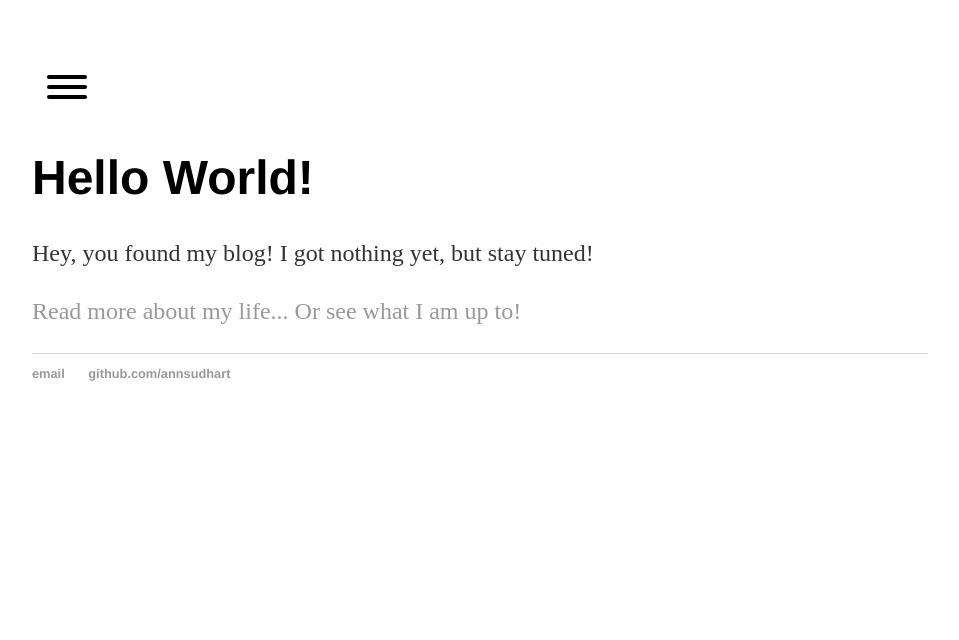
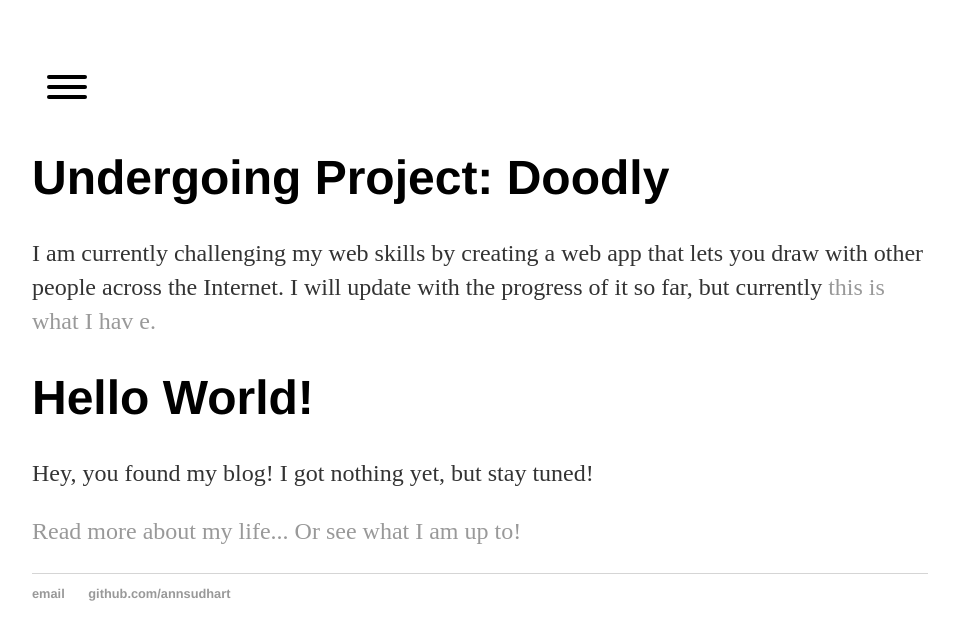
Before and after one commit to annsudhart/annsudhart.github.io, a Jekyll site: the page built from blog.html, in a window 1280 px wide. Shown: the top 640 px of the page, without its empty margins (160-1119 px from the left). Built offline with Jekyll 4.4.1, drawn with Linux system fonts in a browser that asks for light colours.

Commit message:
New blog post about Doodly project

```diff
--- a/blog.html
+++ b/blog.html
@@ -2,6 +2,15 @@
 layout: default
 title: Andrea Sudharta, Innovator
 ---
+<div class="blurb">
+	<h1>Undergoing Project: Doodly</h1>
+	<p>I am currently challenging my web skills by creating
+	   a web app that lets you draw with other people across
+	   the Internet. I will update with the progress of it so far,
+	   but currently 	   <a href="htmlpreview.github.io/?https://github.com/annsudhart/Doodly/blob/master/doodly.html">this is what I hav
+e.</a>
+	</p>
+</div><!-- /.blurb -->
 <div class="blurb">
 	<h1>Hello World!</h1>
 	<p>Hey, you found my blog! I got nothing yet, but stay tuned!
```
